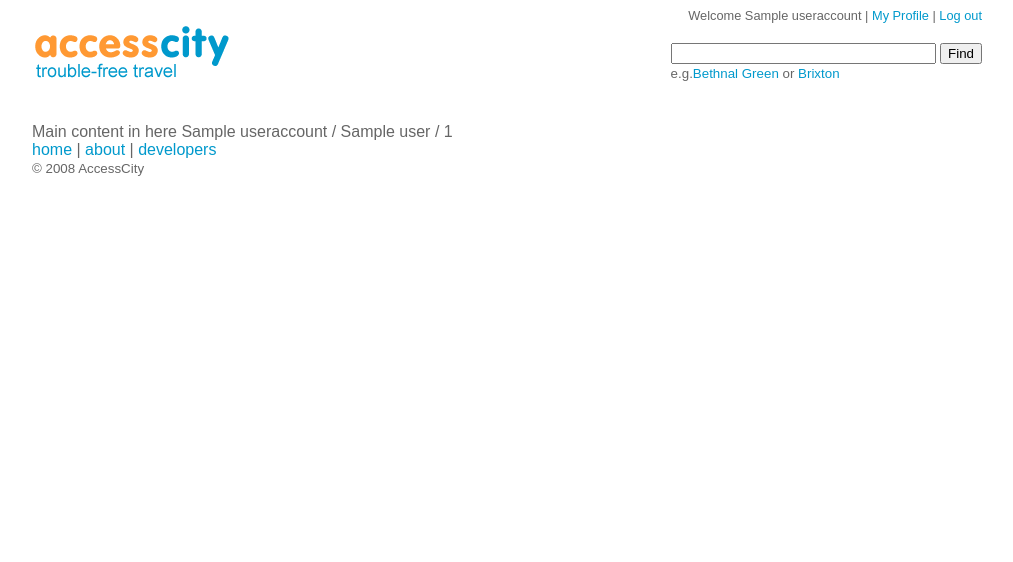
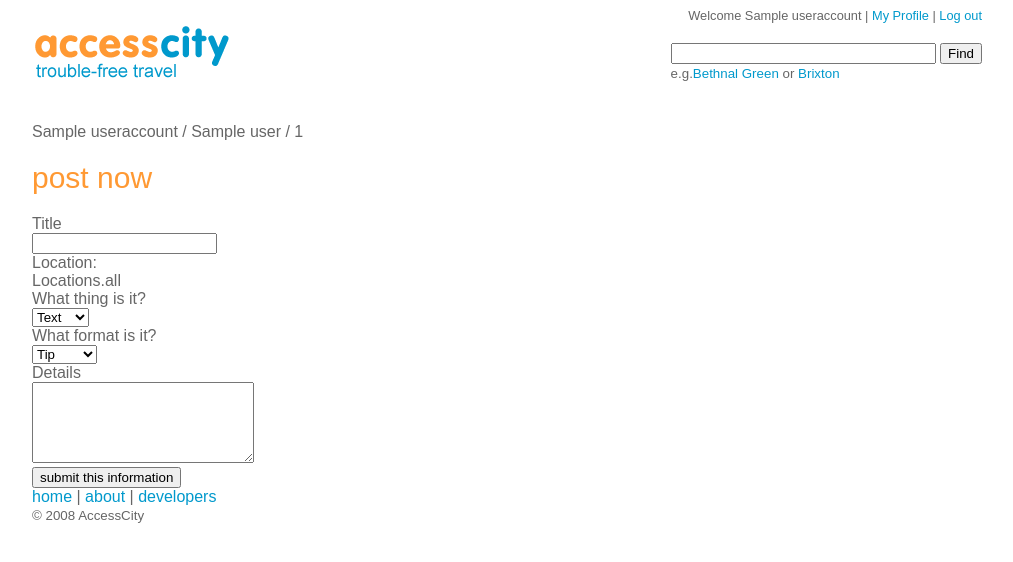
Before and after one commit to christhorpe/accesscity, a Python web app: template templates/platform/web/views/home.html in a window 1280 px wide. Shown: the top 562 px of the page, without its empty margins (133-1146 px from the left). Run offline with Jinja, Linux system fonts and the light colour scheme; the template is opened without the code that fills it: most values are stand-ins (such as "Sample title", 1, 10 or a date in 2020); some libraries are stand-ins or nearby versions.

Commit message:
add post form and handling in the handler

```diff
--- a/models.py
+++ b/models.py
@@ -103,9 +103,6 @@ class Counter(db.Model):
 
 #methods
 
-
-
-
 def get_counter(name):
 	total = 0
 	for counter in Counter.gql('WHERE name = :1', name):
--- a/static/styles/style.css
+++ b/static/styles/style.css
@@ -7,6 +7,17 @@ body {
 
 h1, h2, h3 {
 		font-weight:normal;
+}
+
+ul {
+  list-style-type:none;
+  margin:0;
+  padding:0;
+}
+
+li {
+  margin:0;
+  padding:0;
 }
 
 p.code {
--- a/templates/platform/web/elements/itemform.html
+++ b/templates/platform/web/elements/itemform.html
@@ -1,5 +1,35 @@
-<form method="POST" action="/createitem">
-	<input type="hidden" name="action" value="postitem" />
-	<div><span class="formlabel">Title</span><input type="text" name="title" value="" /></div>
-	<div><input type="submit" name="submit" value="submit this information" /></div>
-</form>
+<h1>post now</h1>
+
+<div>
+		<form method="POST" action="/createitem">
+			<input type="hidden" name="action" value="postitem" />
+			<input type="hidden" name="source" value="web" />
+			<ul>
+				<li><span class="formlabel">Title</span><br/>
+						<input type="text" name="title" value="" />
+				</li>
+				<li>
+					Location:<br/>
+					Locations.all
+				</li>
+				<li><span class="formlabel">What thing is it?</span><br/>
+					<select name="media_type">
+						<option value="Text">Text</option>
+						<option value="Video">Video</option>
+						<option value="Photo">Photo</option>
+					</select>
+				<li><span class="formlabel">What format is it?</span><br/>
+						<select name="tag">
+							<option value="Text">Tip</option>
+							<option value="Video">Fault</option>
+							<option value="Photo">Update</option>
+						</select>
+					</li>
+				<li>
+					<span class="formlabel">Details</span><br/>
+					<textarea name="text" rows="5" cols="25"></textarea>
+				</li>
+				<li><input type="submit" name="submit" value="submit this information" /></li>
+			</ul>
+		</form>
+</div>
--- a/templates/platform/web/ui/base.html
+++ b/templates/platform/web/ui/base.html
@@ -1,4 +1,15 @@
 {% include "../ui/header.html" %}
+
+{% if error_message %}
+	<div class="error">
+		<P>Error: {{ error_message }}</P>
+	</div>
+{% endif %}
+{% if message %}
+	<div class="message">
+		<P>{{ message }}</P>
+	</div>
+{% endif %}
 
 {% block mainpanel %}{% endblock %}
 
--- a/templates/platform/web/views/home.html
+++ b/templates/platform/web/views/home.html
@@ -2,8 +2,8 @@
 
 {% block mainpanel %}
 
-	Main content in here
-
 	{{useraccount.name}} / {{useraccount.user}} / {{useraccount.fbid}}
 
+	{% include "../elements/itemform.html" %}
+
 {% endblock %}
```
Also changed, not shown: main.py (+1 -8 lines), views.py (+22 -2 lines), templates/platform/web/elements/postitem.html (line endings or trailing spaces), 5 other files.
